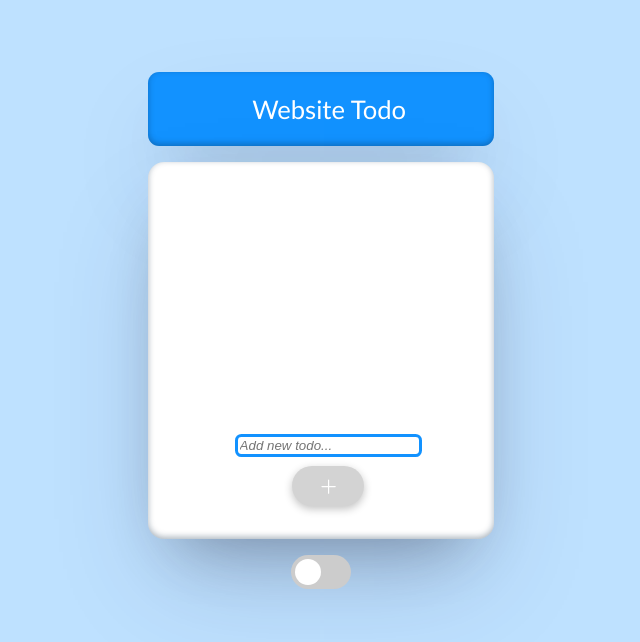
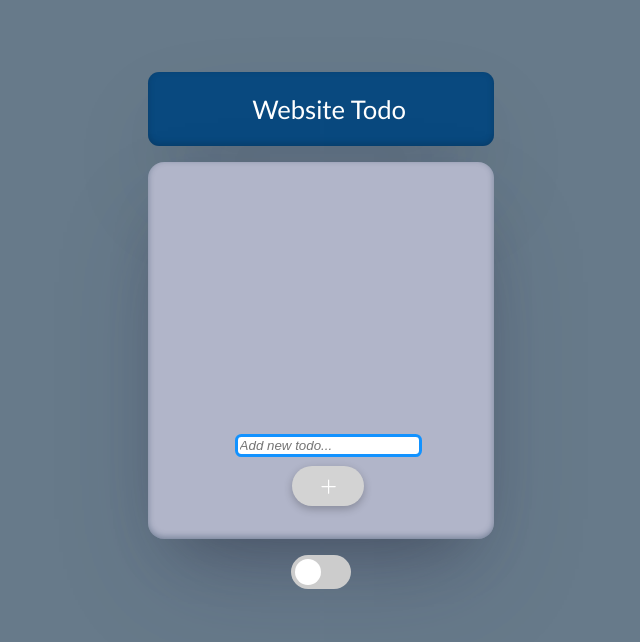
Before and after one commit to grzdev/plnr, a Next.js app: page / in a window 1280 px wide. Shown: the top 642 px of the page, without its empty margins (319-959 px from the left). Built offline with nearby package versions, Linux system fonts and the light colour scheme.

Commit message:
change of design

```diff
--- a/styles/globals.css
+++ b/styles/globals.css
@@ -15,7 +15,7 @@ body {
   color: #fff;
 }
 .light {
-  background-color: #bee1ff;
+  background-color: #677a8a;
   color: #333;
 }
 
@@ -29,7 +29,7 @@ body {
 .app{
   width: 18rem;
   height: 20rem;
-  background-color: white;
+  background-color:#b1b5c9;
   display: flex;
   justify-content: center;
   position: relative;
@@ -51,7 +51,7 @@ body {
   width: 18rem;
   height: 1rem;
   border-radius: 0.7rem;
-  background-color: #1292FF;
+  background-color: #09497f;
   display: flex;
   max-width: 40rem;
   margin: auto;
@@ -86,7 +86,7 @@ body {
   height: 2.5rem;
   border-radius: 18rem;
   border: none;
-  background-color: #1292ff;
+  background-color:#09497f;
   color: white;
   margin-top: 0.6rem;
   display: flex;
@@ -127,14 +127,14 @@ body {
 
 
 .todo-check{
-  margin-top: 0.3rem;
+  margin-top: 0.2rem;
   width: 18px;
   height: 18px;
   margin-right: 1rem;
 }
 
 .delete-button{
-  color: #59B3FF;
+  color: #09497f;
   border: none;
   font-size: 1.2rem;
   border: none;
```
